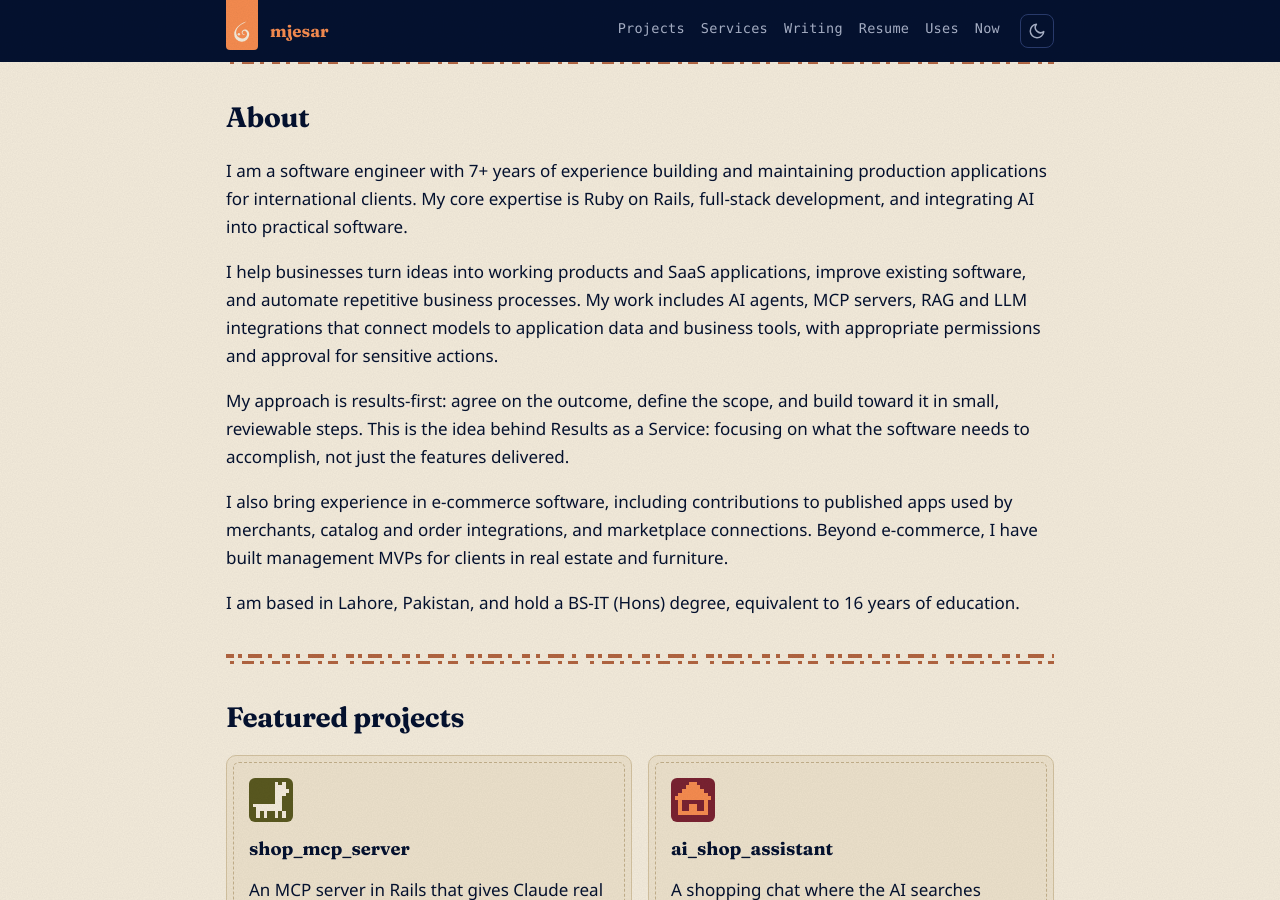
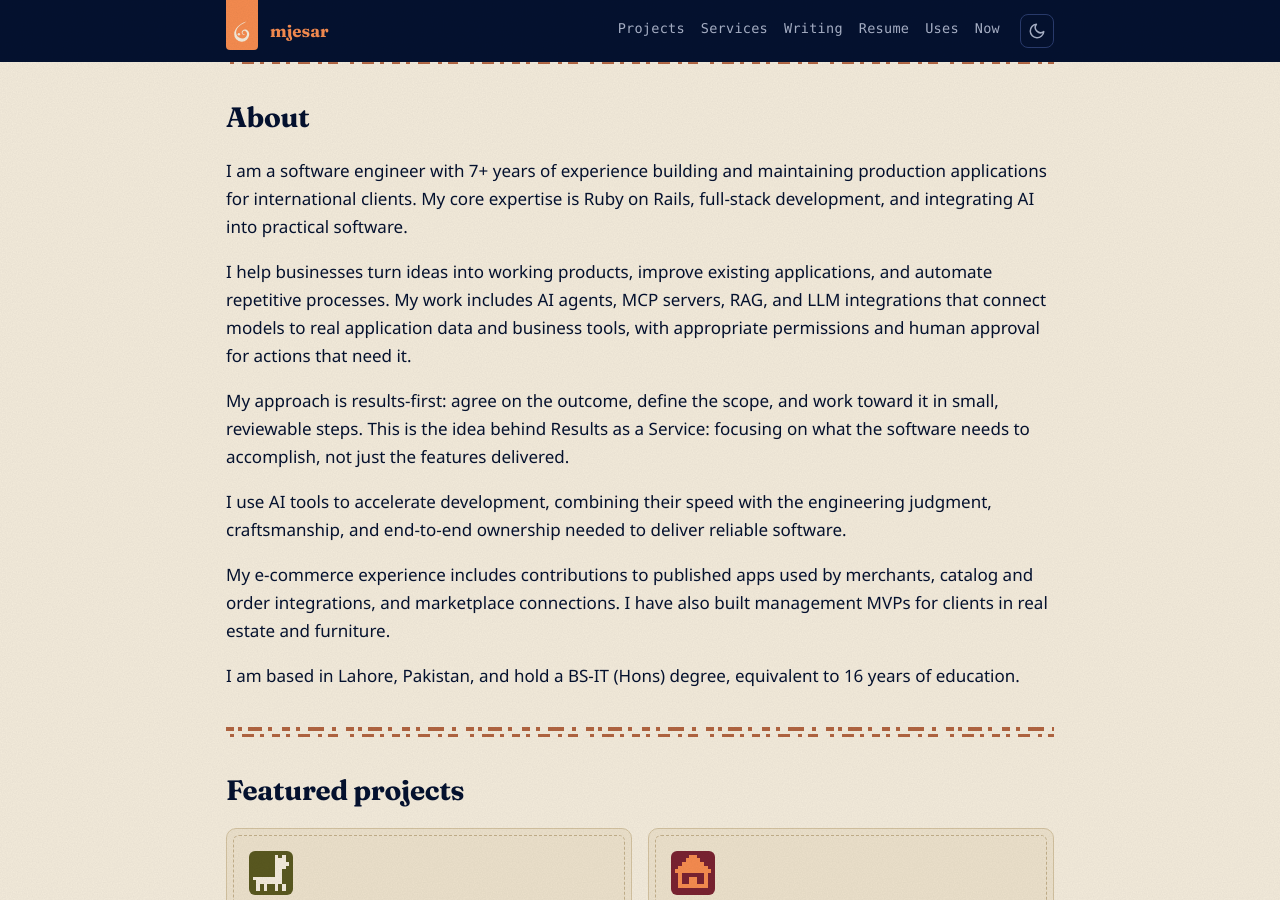
Before and after one commit to mjesar/mjesar.github.io, a Jekyll site: the page built from index.html, in a window 1280 px wide and 900 px high, scrolled down 907 px. Built offline with Jekyll 4.4.1, drawn with Linux system fonts in a browser that asks for light colours.

Commit message:
refine the about section and add how i use ai tools

```diff
--- a/index.html
+++ b/index.html
@@ -108,9 +108,10 @@ description: "Software engineer for Ruby on Rails, AI and automation: helping st
 <section id="about">
   <h2>About</h2>
   <p>I am a software engineer with 7+ years of experience building and maintaining production applications for international clients. My core expertise is Ruby on Rails, full-stack development, and integrating AI into practical software.</p>
-  <p>I help businesses turn ideas into working products and SaaS applications, improve existing software, and automate repetitive business processes. My work includes AI agents, MCP servers, RAG and LLM integrations that connect models to application data and business tools, with appropriate permissions and approval for sensitive actions.</p>
-  <p>My approach is results-first: agree on the outcome, define the scope, and build toward it in small, reviewable steps. This is the idea behind Results as a Service: focusing on what the software needs to accomplish, not just the features delivered.</p>
-  <p>I also bring experience in e-commerce software, including contributions to published apps used by merchants, catalog and order integrations, and marketplace connections. Beyond e-commerce, I have built management MVPs for clients in real estate and furniture.</p>
+  <p>I help businesses turn ideas into working products, improve existing applications, and automate repetitive processes. My work includes AI agents, MCP servers, RAG, and LLM integrations that connect models to real application data and business tools, with appropriate permissions and human approval for actions that need it.</p>
+  <p>My approach is results-first: agree on the outcome, define the scope, and work toward it in small, reviewable steps. This is the idea behind Results as a Service: focusing on what the software needs to accomplish, not just the features delivered.</p>
+  <p>I use AI tools to accelerate development, combining their speed with the engineering judgment, craftsmanship, and end-to-end ownership needed to deliver reliable software.</p>
+  <p>My e-commerce experience includes contributions to published apps used by merchants, catalog and order integrations, and marketplace connections. I have also built management MVPs for clients in real estate and furniture.</p>
   <p>I am based in Lahore, Pakistan, and hold a BS-IT (Hons) degree, equivalent to 16 years of education.</p>
 </section>
 
```
